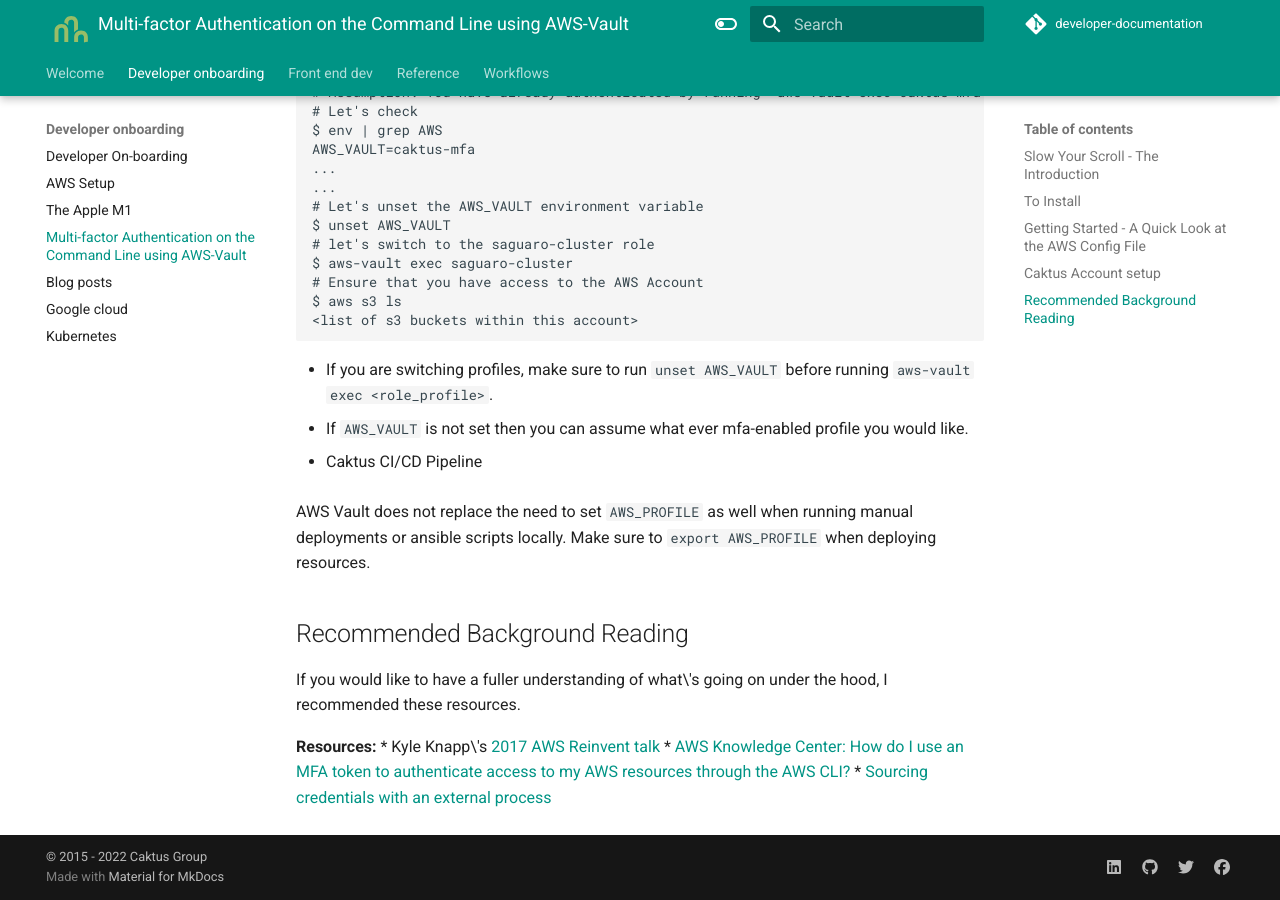
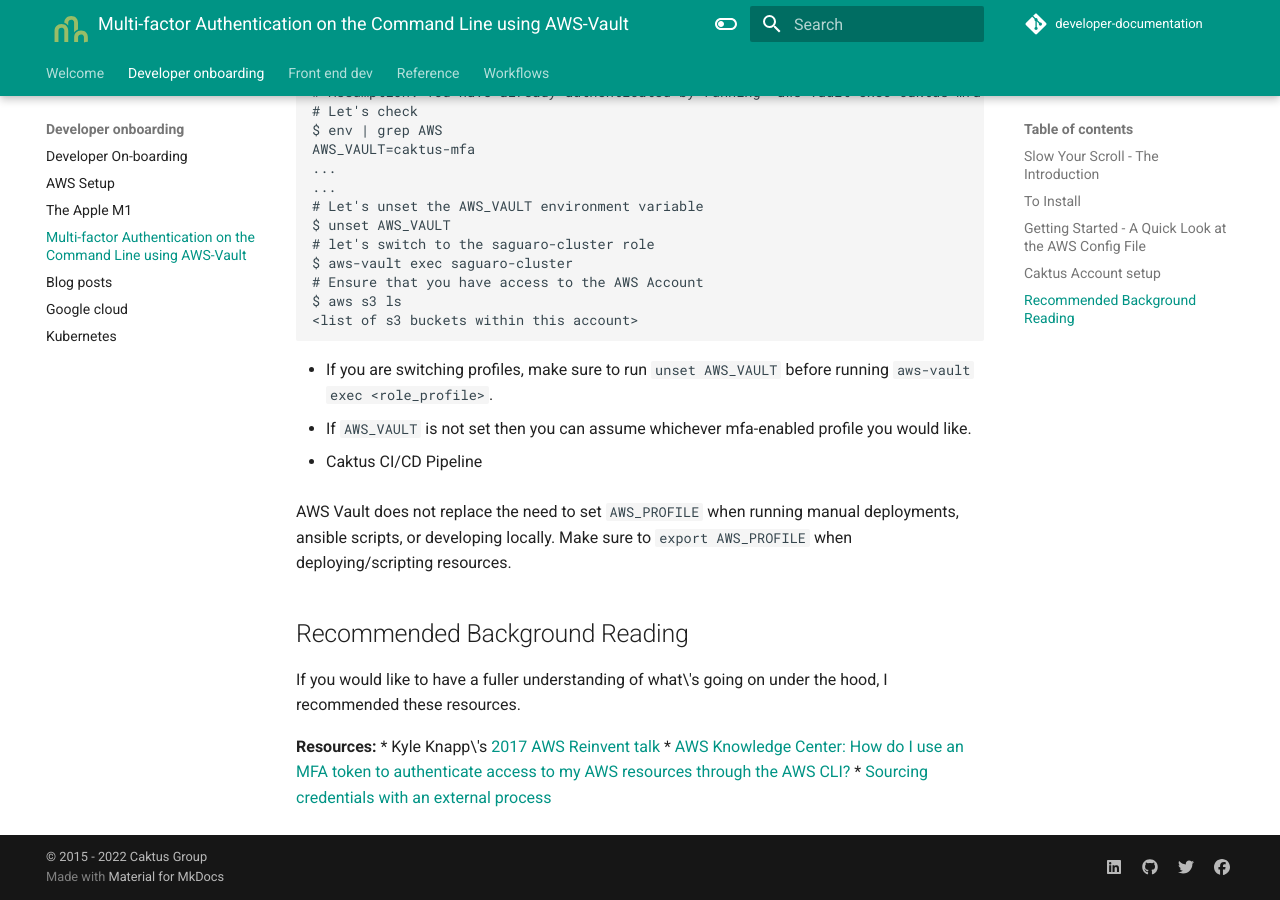
Before and after one commit to caktus/guidebook, an MkDocs documentation site: the page built from docs/developer-onboarding/aws-vault.md, in a window 1280 px wide and 900 px high, scrolled down 3157 px. Built offline with MkDocs 1.6.1 and Material for MkDocs 9.7.7, drawn with Linux system fonts in a browser that asks for light colours; comment, search, counter and statistics services are not loaded.

Commit message:
Update aws-vault.md

````diff
--- a/docs/developer-onboarding/aws-vault.md
+++ b/docs/developer-onboarding/aws-vault.md
@@ -176,12 +176,12 @@
 ```
 
 * If you are switching profiles, make sure to run `unset AWS_VAULT` before running `aws-vault exec <role_profile>`.
-* If `AWS_VAULT` is not set then you can assume what ever mfa-enabled profile you would like.
+* If `AWS_VAULT` is not set then you can assume whichever mfa-enabled profile you would like.
 
 7. Caktus CI/CD Pipeline
 
-AWS Vault does not replace the need to set `AWS_PROFILE` as well when running manual deployments or ansible scripts locally.
-Make sure to `export AWS_PROFILE` when deploying resources.
+AWS Vault does not replace the need to set `AWS_PROFILE` when running manual deployments, ansible scripts, or developing locally.
+Make sure to `export AWS_PROFILE` when deploying/scripting resources.
 
 
 
````
